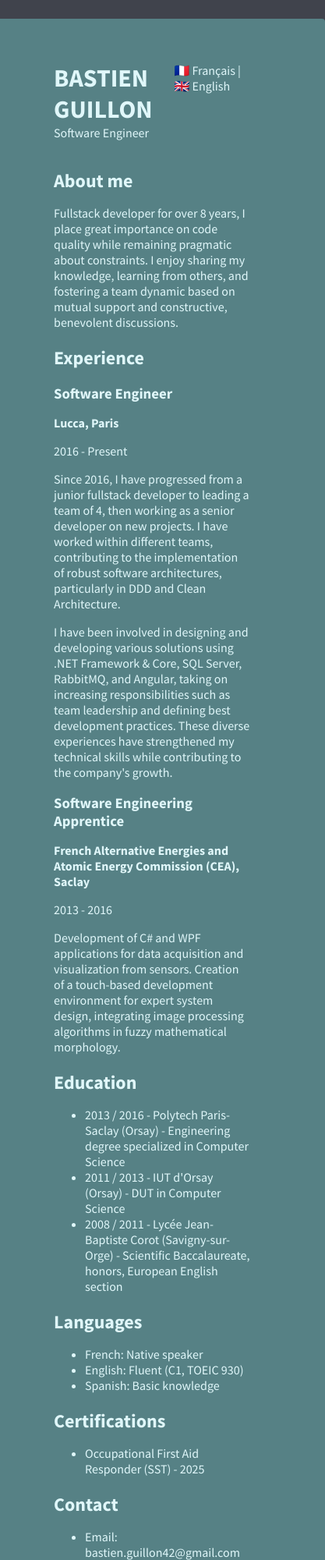
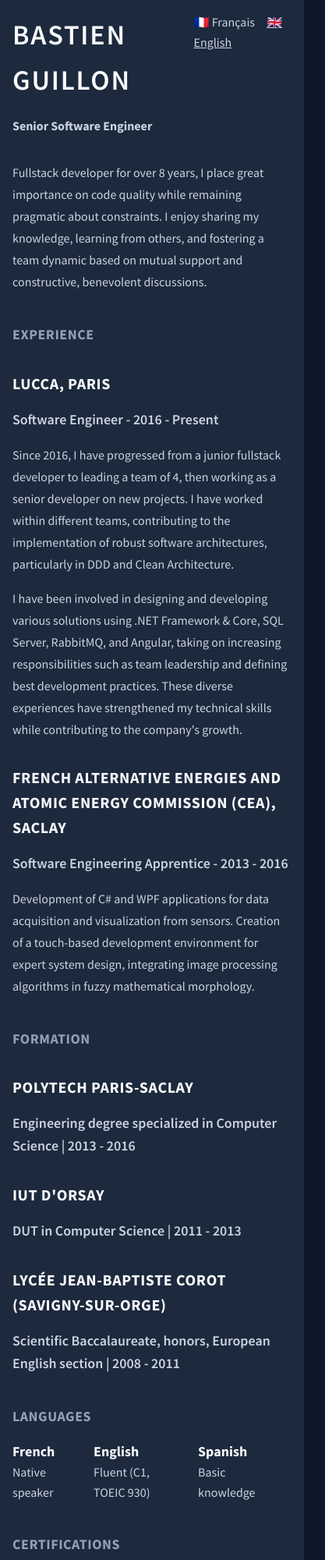
Before and after one commit to bastienguillon/bastienguillon.github.io, an Astro site: page /en in a window 390 px wide. Shown: the top 2000 px of the page at 78% size, 417 px wide, since content can reach past the window. Built offline with nearby package versions, Linux system fonts and the light colour scheme; Astro itself is replaced by a stand-in of ours.

Commit message:
feat: add tailwind & update style
still not really responsive though

```diff
--- a/package.json
+++ b/package.json
@@ -9,6 +9,10 @@
     "astro": "astro"
   },
   "dependencies": {
-    "astro": "^5.3.0"
+    "astro": "^5.3.0",
+    "tailwindcss": "^4.0.7"
+  },
+  "devDependencies": {
+    "@tailwindcss/vite": "^4.0.8"
   }
 }
--- a/src/assets/translations.json
+++ b/src/assets/translations.json
@@ -5,56 +5,61 @@
             "description": "Page description in English"
         },
         "title": "Bastien Guillon",
-        "subtitle": "Software Engineer",
-        "introduction": {
-            "title": "About me",
-            "description": "Fullstack developer for over 8 years, I place great importance on code quality while remaining pragmatic about constraints. I enjoy sharing my knowledge, learning from others, and fostering a team dynamic based on mutual support and constructive, benevolent discussions."
-        },
+        "subtitle": "Senior Software Engineer",
+        "introduction": "Fullstack developer for over 8 years, I place great importance on code quality while remaining pragmatic about constraints. I enjoy sharing my knowledge, learning from others, and fostering a team dynamic based on mutual support and constructive, benevolent discussions.",
+        "languageSelectionLabel": "Language selection",
         "workExperience": {
             "title": "Experience",
             "lucca": {
-                "title": "Software Engineer",
+                "jobtitle": "Software Engineer",
                 "location": "Lucca, Paris",
                 "time": "2016 - Present",
                 "description": "<p>Since 2016, I have progressed from a junior fullstack developer to leading a team of 4, then working as a senior developer on new projects. I have worked within different teams, contributing to the implementation of robust software architectures, particularly in DDD and Clean Architecture.</p><p>I have been involved in designing and developing various solutions using .NET Framework & Core, SQL Server, RabbitMQ, and Angular, taking on increasing responsibilities such as team leadership and defining best development practices. These diverse experiences have strengthened my technical skills while contributing to the company's growth.</p>"
             },
             "cea": {
-                "title": "Software Engineering Apprentice",
+                "jobtitle": "Software Engineering Apprentice",
                 "location": "French Alternative Energies and Atomic Energy Commission (CEA), Saclay",
                 "time": "2013 - 2016",
                 "description": "<p>Development of C# and WPF applications for data acquisition and visualization from sensors. Creation of a touch-based development environment for expert system design, integrating image processing algorithms in fuzzy mathematical morphology.</p>"
             }
         },
         "education": {
-            "title": "Education",
-            "polytech": {
-                "title": "2013 / 2016 - Polytech Paris-Saclay (Orsay) - Engineering degree specialized in Computer Science"
+            "title": "Formation",
+            "items": [
+                {
+                    "schoolName": "Polytech Paris-Saclay",
+                    "description": "Engineering degree specialized in Computer Science | 2013 - 2016"
                 },
-            "dut": {
-                "title": "2011 / 2013 - IUT d'Orsay (Orsay) - DUT in Computer Science"
+                {
+                    "schoolName": "IUT d'Orsay",
+                    "description": "DUT in Computer Science | 2011 - 2013"
                 },
-            "bac": {
-                "title": "2008 / 2011 - Lycée Jean-Baptiste Corot (Savigny-sur-Orge) - Scientific Baccalaureate, honors, European English section"
+                {
+                    "schoolName": "Lycée Jean-Baptiste Corot (Savigny-sur-Orge)",
+                    "description": "Scientific Baccalaureate, honors, European English section | 2008 - 2011"
                 }
+            ]
         },
         "languages": {
             "title": "Languages",
-            "french": {
-                "title": "French:",
+            "items": [
+                {
+                    "title": "French",
                     "description": "Native speaker"
                 },
-            "english": {
-                "title": "English:",
+                {
+                    "title": "English",
                     "description": "Fluent (C1, TOEIC 930)"
                 },
-            "spanish": {
-                "title": "Spanish:",
+                {
+                    "title": "Spanish",
                     "description": "Basic knowledge"
                 }
+            ]
         },
         "certifications": {
             "title": "Certifications",
-            "sst": "Occupational First Aid Responder (SST) - 2025"
+            "sst": "Occupational First Aid Responder (SST) | 2025"
         },
         "contact": {
             "title": "Contact",
@@ -69,31 +74,29 @@
             "linkedin": {
                 "title": "Linkedin:",
                 "url": "https://linkedin.com/in/bastienguillon",
-                "linkText": "linkedin.com/in/bastienguillon/"
+                "linkText": "linkedin.com/in/bastienguillon"
             }
         }
     },
     "fr": {
         "page": {
-            "title": "Bastien Guillon - Ingénieur logiciel",
+            "title": "Bastien Guillon - Ingénieur logiciel senior",
             "description": "Description de la page en français"
         },
         "title": "Bastien Guillon",
-        "subtitle": "Ingénieur logiciel",
-        "introduction": {
-            "title": "À propos",
-            "description": "Développeur fullstack depuis plus de 8 ans, j'accorde une grande importance à la qualité du code tout en restant pragmatique face aux contraintes. J'aime partager mes connaissances, apprendre des autres et contribuer à une dynamique d'équipe basée sur l'entraide et le débat bienveillant et constructif."
-        },
+        "subtitle": "Ingénieur logiciel senior",
+        "introduction": "Développeur fullstack depuis plus de 8 ans, j'accorde une grande importance à la qualité du code tout en restant pragmatique face aux contraintes. J'aime partager mes connaissances, apprendre des autres et contribuer à une dynamique d'équipe basée sur l'entraide et le débat bienveillant et constructif.",
+        "languageSelectionLabel": "Choix de la langue",
         "workExperience": {
             "title": "Expérience",
             "lucca": {
-                "title": "Ingénieur logiciel",
+                "jobtitle": "Ingénieur logiciel",
                 "location": "Lucca, Paris",
                 "time": "2016 - Présent",
                 "description": "<p>Depuis 2016, j'ai évolué de développeur fullstack junior à lead d'une équipe de 4 personnes, puis en tant que développeur senior sur de nouveaux projets. J'ai travaillé au sein de différentes équipes, contribuant à la mise en place d'architectures logicielles robustes, notamment en DDD et Clean Architecture.</p><p>J'ai participé à la conception et au développement de solutions variées utilisant .NET Framework & Core, SQL Server, RabbitMQ et Angular, et j'ai pris en charge des responsabilités croissantes, telles que l'encadrement de l'équipe et la définition de bonnes pratiques de développement. Cette diversité d'expériences m'a permis de renforcer mes compétences techniques tout en contribuant à la croissance de l'entreprise.</p>"
             },
             "cea": {
-                "title": "Apprenti ingénieur logiciel",
+                "jobtitle": "Apprenti ingénieur logiciel",
                 "location": "Commissariat à l'Energie Atomique et aux énergies alternatives (CEA), Saclay",
                 "time": "2013 - 2016",
                 "description": "<p>Développement d'applications en C# et WPF pour l'acquisition et la visualisation de données issues de capteurs. Création d'un environnement de développement tactile pour la conception de systèmes experts, intégrant des algorithmes de traitement d'image en morphologie mathématique floue.</p>"
@@ -101,34 +104,41 @@
         },
         "education": {
             "title": "Formation",
-            "polytech": {
-                "title": "2013 / 2016 - Polytech Paris-Saclay (Orsay) - Diplôme d'ingénieur spécialisé en Informatique"
+            "items": [
+                {
+                    "schoolName": "Polytech Paris-Saclay",
+                    "description": "Diplôme d'ingénieur spécialisé en Informatique | 2013 - 2016"
                 },
-            "dut": {
-                "title": "2011 / 2013 - IUT d'Orsay (Orsay) - DUT Informatique"
+                {
+                    "schoolName": "IUT d'Orsay",
+                    "description": "DUT Informatique | 2011 - 2013"
                 },
-            "bac": {
-                "title": "2008 / 2011 - Lycée Jean-Baptiste Corot (Savigny-sur-Orge) - Bac S, mention Bien, section européenne anglais"
+                {
+                    "schoolName": "Lycée Jean-Baptiste Corot (Savigny-sur-Orge)",
+                    "description": "Bac S, mention Bien, section européenne anglais | 2008 - 2011"
                 }
+            ]
         },
         "languages": {
             "title": "Langues",
-            "french": {
-                "title": "Français :",
+            "items": [
+                {
+                    "title": "Français",
                     "description": "Natif"
                 },
-            "english": {
-                "title": "Anglais :",
+                {
+                    "title": "Anglais",
                     "description": "Courant (C1, TOEIC 930)"
                 },
-            "spanish": {
-                "title": "Espagnol :",
+                {
+                    "title": "Espagnol",
                     "description": "Notions"
                 }
+            ]
         },
         "certifications": {
             "title": "Certifications",
-            "sst": "Sauveteur Secouriste du Travail (SST) - 2025"
+            "sst": "Sauveteur Secouriste du Travail (SST) | 2025"
         },
         "contact": {
             "title": "Contact",
@@ -143,7 +153,7 @@
             "linkedin": {
                 "title": "Linkedin :",
                 "url": "https://linkedin.com/in/bastienguillon",
-                "linkText": "linkedin.com/in/bastienguillon/"
+                "linkText": "linkedin.com/in/bastienguillon"
             }
         }
     }
--- /dev/null
+++ b/src/components/LanguagePicker.astro
@@ -0,0 +1,28 @@
+---
+import { type Lang } from "@utils/getTranslations";
+const currentLang = Astro.props.currentLang as Lang;
+---
+
+<a
+    href="/fr/"
+    class="hover:underline fr"
+    class:list={{ underline: currentLang === "fr" }}
+>
+    Français
+</a>
+<a
+    href="/en/"
+    class="hover:underline en ml-3"
+    class:list={{ underline: currentLang === "en" }}
+>
+    English
+</a>
+
+<style>
+    .fr::before {
+        content: "🇫🇷 ";
+    }
+    .en::before {
+        content: "🇬🇧 ";
+    }
+</style>
--- a/src/components/Layout.astro
+++ b/src/components/Layout.astro
@@ -1,6 +1,7 @@
 ---
 import { getTranslations, type Lang } from "./../utils/getTranslations";
 import SEO from "./SEO.astro";
+import LanguagePicker from "./LanguagePicker.astro"
 const lang = Astro.props.lang as Lang;
 const t = getTranslations(lang);
 ---
@@ -8,24 +9,20 @@ const t = getTranslations(lang);
 <!doctype html>
 <html lang="en">
 	<SEO lang={lang} />
-	<body>
-		<main>
-			<header>
+	<body class="bg-slate-900 container mx-auto md:px-64 md:my-14 justify-center">
+		<main class="bg-slate-800 p-4 md:p-12 md:rounded-sm">
+			<header class="flex justify-between mb-4">
 				<div>
 					<h1>{t.title}</h1>
-					<p>{t.subtitle}</p>
+					<p><strong>{t.subtitle}</strong></p>
 				</div>
-
-				<nav aria-label="Language selection">
-					<a href="/fr/">🇫🇷 Français</a> | <a href="/en/"
-						>🇬🇧 English</a
-					>
+				<nav aria-label={t.languageSelectionLabel}>
+					<LanguagePicker currentLang={lang} />
 				</nav>
 			</header>
 
-			<section aria-labelledby="about-me">
-				<h2 id="about-me">{t.introduction.title}</h2>
-				<p>{t.introduction.description}</p>
+			<section class="mb-4">
+				<p>{t.introduction}</p>
 			</section>
 
 			<!-- Work experience -->
@@ -33,20 +30,14 @@ const t = getTranslations(lang);
 				<h2 id="experience">{t.workExperience.title}</h2>
 				<!-- Lucca  -->
 				<article>
-					<h3>{t.workExperience.lucca.title}</h3>
-					<p>
-						<strong>{t.workExperience.lucca.location}</strong>
-					</p>
-					<p>{t.workExperience.lucca.time}</p>
+					<h3>{t.workExperience.lucca.location}</h3>
+					<h4>{t.workExperience.lucca.jobtitle} - {t.workExperience.lucca.time}</h4>
 					<p set:html={t.workExperience.lucca.description} />
 				</article>
 				<!-- CEA -->
 				<article>
-					<h3>{t.workExperience.cea.title}</h3>
-					<p>
-						<strong>{t.workExperience.cea.location}</strong>
-					</p>
-					<p>{t.workExperience.cea.time}</p>
+					<h3>{t.workExperience.cea.location}</h3>
+					<h4>{t.workExperience.cea.jobtitle} - {t.workExperience.cea.time}</h4>
 					<p set:html={t.workExperience.cea.description} />
 				</article>
 			</section>
@@ -54,36 +45,37 @@ const t = getTranslations(lang);
 			<!-- Education -->
 			<section aria-labelledby="education">
 				<h2 id="education">{t.education.title}</h2>
-				<ul>
-					<li>{t.education.polytech.title}</li>
-					<li>{t.education.dut.title}</li>
-					<li>{t.education.bac.title}</li>
-				</ul>
+				{t.education.items.map(item => (
+					<h3>{item.schoolName}</h3>
+					<h4>{item.description}</h4>
+				))}
 			</section>
 
 			<!-- Languages -->
 			<section aria-labelledby="languages">
 				<h2 id="languages">{t.languages.title}</h2>
-				<ul>
-					<li>
-						{t.languages.french.title}
-						{t.languages.french.description}
-					</li>
-					<li>
-						{t.languages.english.title}
-						{t.languages.english.description}
-					</li>
-					<li>
-						{t.languages.spanish.title}
-						{t.languages.spanish.description}
-					</li>
-				</ul>
+				<table class="w-auto border-collapse text-left">
+					<thead>
+					<tr class="text-slate-50 text-lg">
+						{t.languages.items.map(item => (
+						<th class="pr-6">{item.title}</th>
+						))}
+					</tr>
+					</thead>
+					<tbody>
+					<tr class="text-slate-300">
+						{t.languages.items.map(item => (
+						<td class="pr-6">{item.description}</td>
+						))}
+					</tr>
+					</tbody>
+				</table>
 			</section>
 
 			<!-- Certifications -->
 			<section aria-labelledby="certifications">
 				<h2 id="certifications">{t.certifications.title}</h2>
-				<ul>
+				<ul class="list-disc list-inside">
 					<li>{t.certifications.sst}</li>
 				</ul>
 			</section>
@@ -91,21 +83,32 @@ const t = getTranslations(lang);
 			<!-- Contact -->
 			<section aria-labelledby="contact">
 				<h2 id="contact">{t.contact.title}</h2>
-				<ul>
+				<ul class="list-disc list-inside">
 					<li>
-						{t.contact.mail.title}
-						<a id="email"></a>
+						<strong>{t.contact.mail.title}</strong>
+						<a id="email" class="hover:underline"></a>
 					</li>
 					<li>
-						{t.contact.github.title}
-						<a href={t.contact.github.url}
-							>{t.contact.github.linkText}</a
+						<strong>{t.contact.github.title}</strong>
+						<a
+							href={t.contact.github.url}
+							target="_blank"
+							rel="noopener noreferrer"
+							class="hover:underline"
 						>
+							{t.contact.github.linkText}
+						</a>
 					</li>
 					<li>
-						{t.contact.linkedin.title}
-						<a href={t.contact.linkedin.url}
-							>{t.contact.linkedin.linkText}</a
+						<strong>{t.contact.linkedin.title}</strong>
+						<a
+							href={t.contact.linkedin.url}
+							target="_blank"
+							rel="noopener noreferrer"
+							class="hover:underline"
+						>
+							{t.contact.linkedin.linkText}
+						</a
 						>
 					</li>
 				</ul>
@@ -113,7 +116,7 @@ const t = getTranslations(lang);
 		</main>
 
 		<script>
-			// Email obfuscation
+			// Email obfuscation to avoid spam bots
 			document.addEventListener("DOMContentLoaded", () => {
 				const user = "bastien.guillon42";
 				const domain = "gmail.com";
@@ -124,72 +127,3 @@ const t = getTranslations(lang);
 		</script>
 	</body>
 </html>
-
-<style>
-	@import url("https://fonts.googleapis.com/css2?family=Source+Sans+Pro:wght@300;400;600;700&display=swap");
-
-	body {
-		font-family: "Source Sans Pro", "Helvetica Neue", Helvetica, arial,
-			sans-serif;
-		margin: 0;
-		padding: 1.5rem 0;
-		display: flex;
-		justify-content: center;
-		background-color: #40434c;
-
-		/* Colors */
-		--primary-color: #568185;
-		--text-color: #e0f7fa;
-	}
-
-	main {
-		max-width: 56rem;
-		padding: 3.5rem 6rem;
-		border-radius: 0.25rem;
-		background-color: var(--primary-color);
-		color: var(--text-color);
-	}
-
-	a {
-		color: var(--text-color);
-		text-decoration: none;
-		font-weight: 500;
-		transition:
-			color 0.3s ease,
-			text-decoration 0.3s ease;
-	}
-
-	/* Hover effect */
-	a:hover {
-		color: #81d4fa;
-		text-decoration: underline;
-	}
-
-	a:focus,
-	a:active {
-		outline: none;
-		text-decoration: underline;
-		color: #4fc3f7;
-	}
-
-	header {
-		display: flex;
-		justify-content: space-between;
-	}
-	header nav {
-	}
-
-	header h1 {
-		margin: 0;
-		text-transform: uppercase;
-	}
-	header p {
-		padding-top: 0;
-		margin-top: 0;
-	}
-
-	h2,
-	h3 {
-		margin-bottom: 0;
-	}
-</style>
--- a/src/pages/en/index.astro
+++ b/src/pages/en/index.astro
@@ -1,4 +1,5 @@
 ---
+import "@styles/global.css";
 import Layout from "@components/Layout.astro";
 ---
 
--- a/src/pages/fr/index.astro
+++ b/src/pages/fr/index.astro
@@ -1,4 +1,5 @@
 ---
+import "@styles/global.css";
 import Layout from "@components/Layout.astro";
 ---
 
--- a/src/pages/index.astro
+++ b/src/pages/index.astro
@@ -1,4 +1,5 @@
 ---
+import "@styles/global.css";
 import Layout from "@components/Layout.astro";
 ---
 
--- /dev/null
+++ b/src/styles/global.css
@@ -0,0 +1,63 @@
+@import url("https://fonts.googleapis.com/css2?family=Source+Sans+Pro:wght@300;400;600;700&display=swap");
+@import "tailwindcss";
+
+@tailwind utilities;
+
+body {
+    font-family: "Source Sans Pro", "Helvetica Neue", Helvetica, Arial, sans-serif;
+    line-height: 1.6;
+}
+
+h1 {
+    font-size: theme(fontSize.4xl);
+    text-transform: uppercase;
+    font-weight: 600;
+    color: theme(colors.slate.50);
+    margin-bottom: 1rem;
+    letter-spacing: 0.05em;
+}
+
+h2 {
+    font-size: theme(fontSize.lg);
+    font-weight: 800;
+    text-transform: uppercase;
+    color: theme(colors.slate.400);
+    margin-top: 2.5rem;
+    margin-bottom: 1rem;
+    letter-spacing: 0.03em;
+}
+
+h3 {
+    font-size: theme(fontSize.xl);
+    font-weight: 700;
+    text-transform: uppercase;
+    color: theme(colors.slate.50);
+    margin-top: 2rem;
+    margin-bottom: 0.75rem;
+    letter-spacing: 0.03em;
+}
+
+h4 {
+    font-size: theme(fontSize.lg);
+    font-weight: 600;
+    color: theme(colors.slate.300);
+    margin-top: 1rem;
+    margin-bottom: 0.5rem;
+}
+
+p,
+ul li,
+a {
+    color: theme(colors.slate.300);
+}
+
+p {
+    margin-top: 1rem;
+    margin-bottom: 1rem;
+    font-size: theme(fontSize.base);
+    line-height: 1.75;
+}
+
+li::marker{
+    color: theme(colors.slate.600);
+}
--- a/tsconfig.json
+++ b/tsconfig.json
@@ -15,6 +15,9 @@
       ],
       "@utils/*": [
         "src/utils/*",
+      ],
+      "@styles/*": [
+        "src/styles/*"
       ]
     }
   }
```
Also changed, not shown: astro.config.mjs (+7 -3 lines), .github/workflows/deploy.yml, 1 other file. Lines whose indentation alone changed are shown as unchanged.
